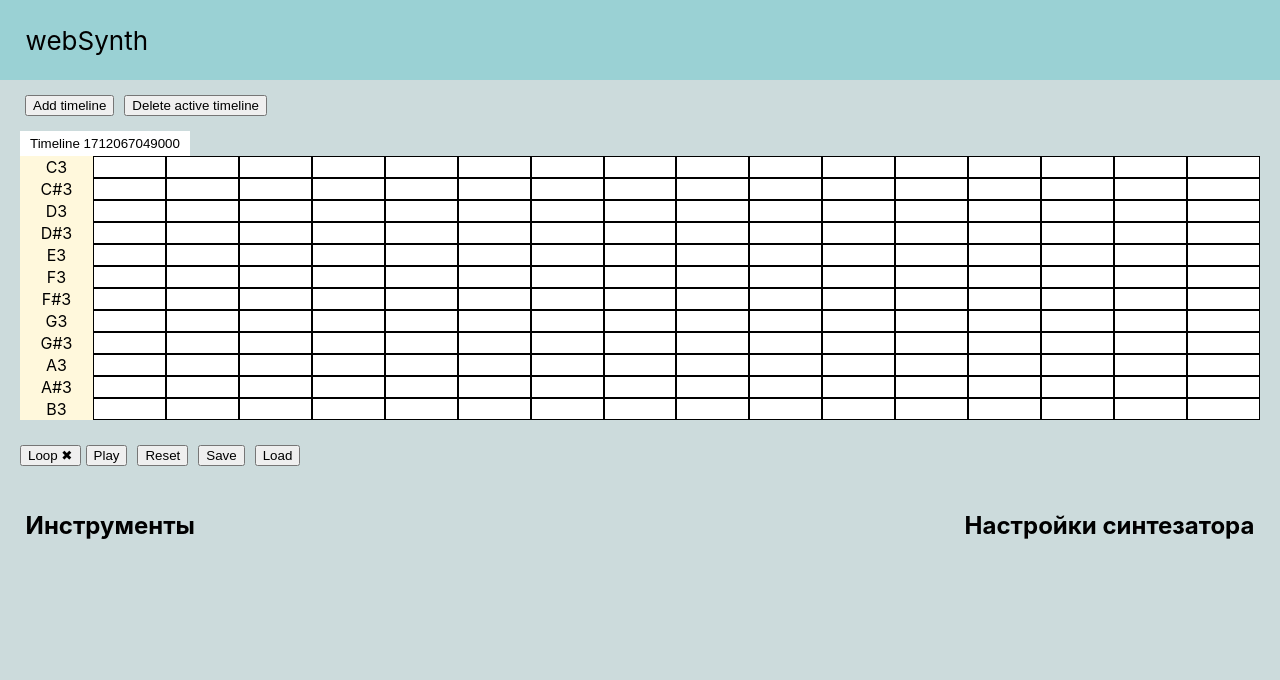
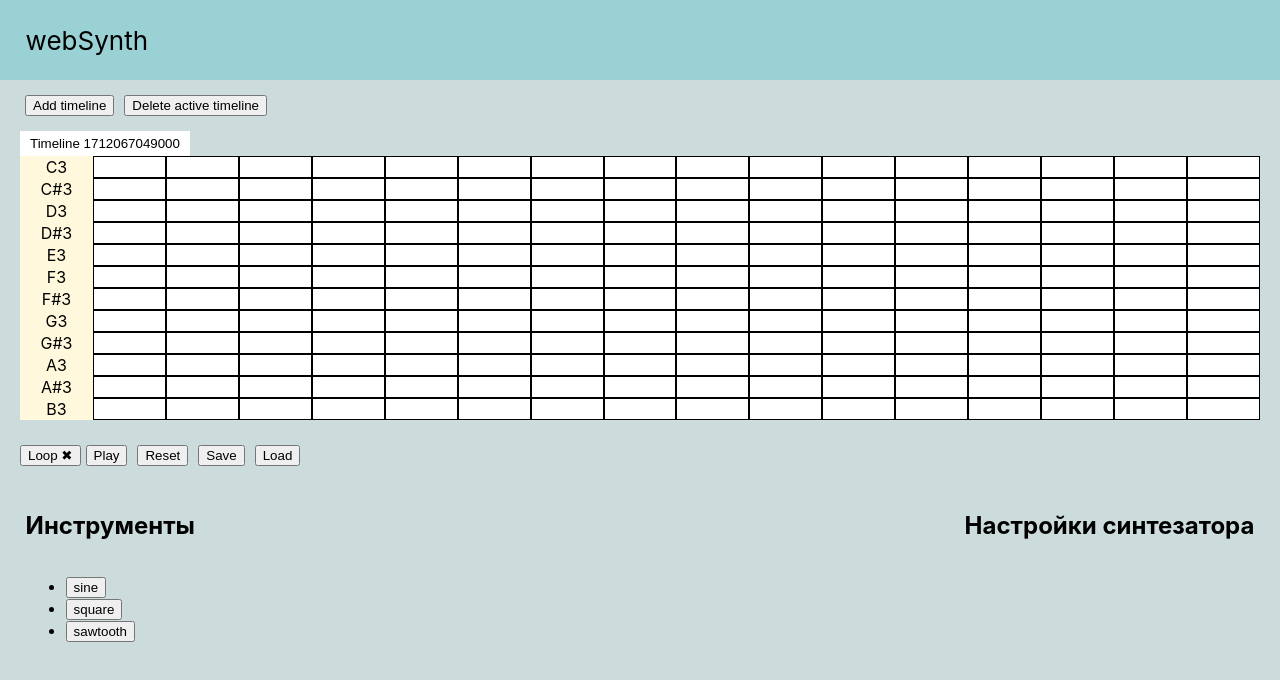
Before and after one commit to Wildexad/webSynth, a React (Create React App) app in the folder client/: page / in a window 1280 px wide. Shown: the top 680 px of the page. Built offline with nearby package versions, Linux system fonts and the light colour scheme; a web font is replaced by a local one.

Commit message:
Added buttons to InstrumentList that change activeSynth

```diff
--- a/client/src/components/InstrumentList.jsx
+++ b/client/src/components/InstrumentList.jsx
@@ -1,11 +1,17 @@
 import React from "react";
 
 const InstrumentList = ({ setActiveSynth, synthList, setSynthList }) => {
-
-
     return (
         <>
-
+            <ul>
+                {
+                    synthList.map(synth => <li>
+                        <button onClick={() => {setActiveSynth(synth)}}>
+                            {synth.name}
+                        </button>
+                    </li>)
+                }
+            </ul>
         </>
     );
 }
```
